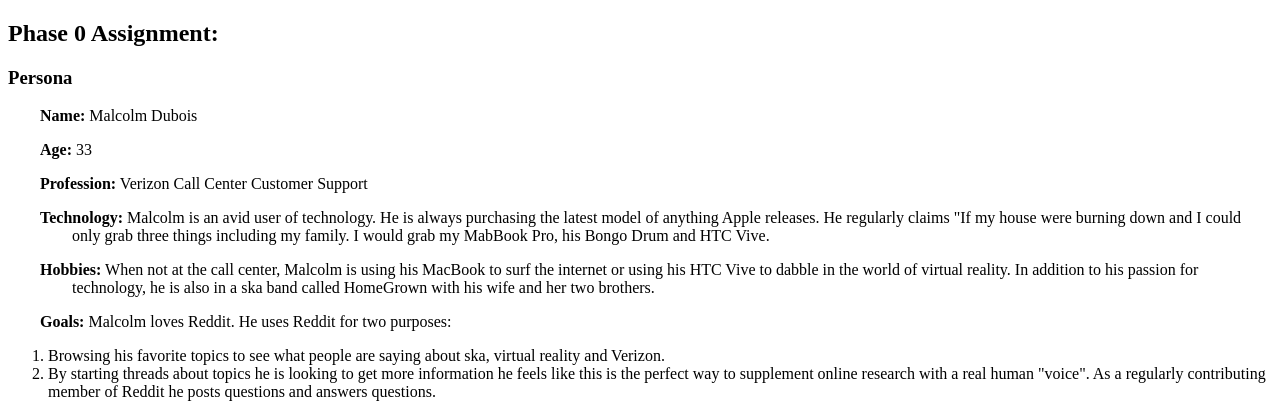
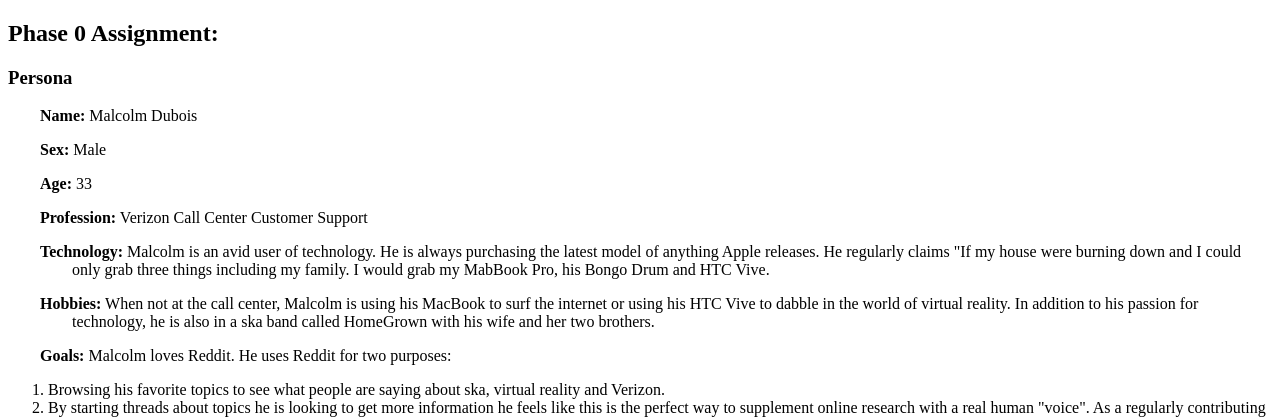
Before and after one commit to zachspangler/prework, a PHP site: page / in a window 1280 px wide. Shown: the part 172-590 px from the top of the page. Run offline with PHP 8.4, Linux system fonts and the light colour scheme; some libraries are stand-ins or nearby versions.

Commit message:
Added updates

```diff
--- a/index.php
+++ b/index.php
@@ -19,6 +19,7 @@
 					<section>
 						<h3>Persona</h3>
 							<p><strong>Name:</strong> Malcolm Dubois</p>
+							<p><strong>Sex:</strong> Male</p>
 							<p><strong>Age:</strong> 33</p>
 							<p><strong>Profession:</strong> Verizon Call Center Customer Support</p>
 							<p><strong>Technology:</strong> Malcolm is an avid user of technology. He is always purchasing the latest
```
